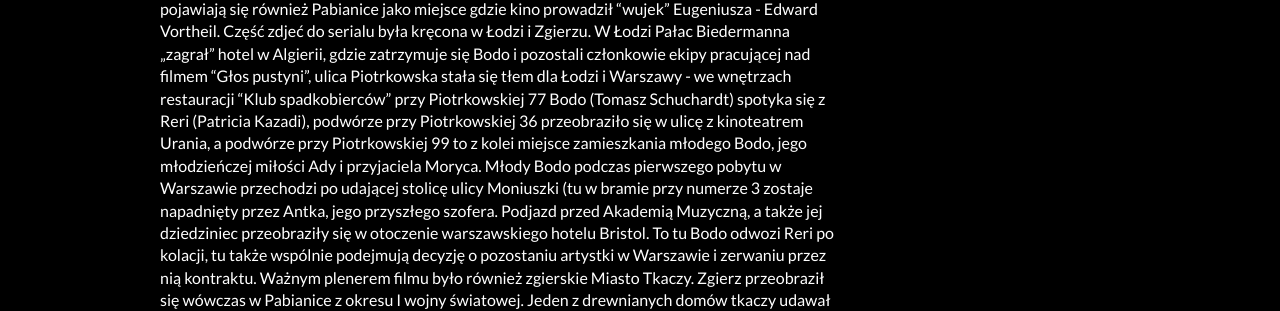
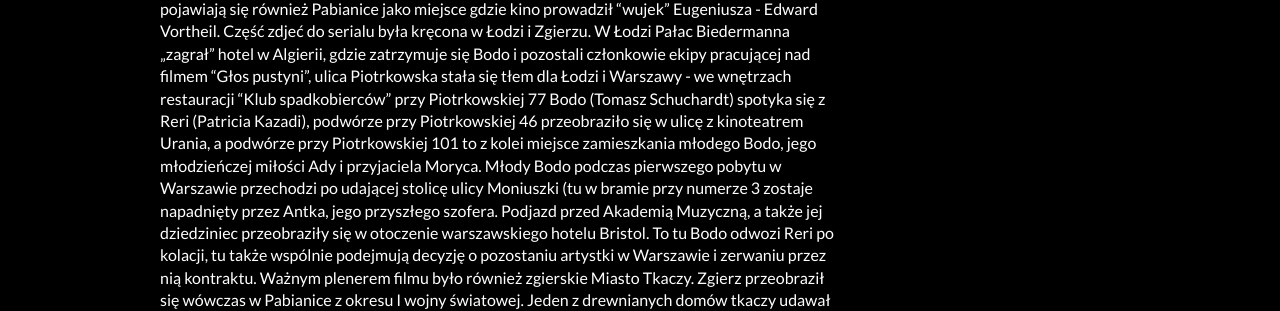
Before and after one commit to fusilli/filmowelodzkie, a Jekyll site: the page built from _filmy/bodo.md, in a window 1280 px wide. Shown: the part 458-769 px from the top of the page. Built offline with Jekyll 4.4.1, drawn with Linux system fonts in a browser that asks for light colours; nearby versions of some CDN libraries; some of the changed text lies outside the part shown.

Commit message:
Update bodo.md

```diff
--- a/_filmy/bodo.md
+++ b/_filmy/bodo.md
@@ -10,7 +10,7 @@
 link: bodo
 ---
 W 13 odcinkach serial opowiada o życiu i twórczości gwiazdy polskiego kina międzywojennego - Eugeniusza Bodo. Przyszły artysta wychował się w Łodzi, tu zresztą debiutował jako dziecko na scenie teatru Urania, prowadzonego przez jego ojca. Łódź jest dzięki temu obecna w fabule serialu, pojawiają się również Pabianice jako miejsce gdzie kino prowadził "wujek" Eugeniusza - Edward Vortheil.
-Część zdjeć do serialu była kręcona w Łodzi i Zgierzu. W Łodzi Pałac Biedermanna „zagrał” hotel w Algierii, gdzie zatrzymuje się Bodo i pozostali członkowie ekipy pracującej nad filmem "Głos pustyni", ulica Piotrkowska stała się tłem dla Łodzi i Warszawy - we wnętrzach restauracji "Klub spadkobierców" przy Piotrkowskiej 77 Bodo (Tomasz Schuchardt) spotyka się z Reri (Patricia Kazadi), podwórze przy Piotrkowskiej 36 przeobraziło się w ulicę z kinoteatrem Urania, a podwórze przy Piotrkowskiej 99 to z kolei miejsce zamieszkania młodego Bodo, jego młodzieńczej miłości Ady i przyjaciela Moryca. Młody Bodo podczas pierwszego pobytu w Warszawie przechodzi po udającej stolicę ulicy Moniuszki (tu w bramie przy numerze 3 zostaje napadnięty przez Antka, jego przyszłego szofera. Podjazd przed Akademią Muzyczną, a także jej dziedziniec przeobraziły się w otoczenie warszawskiego hotelu Bristol. To tu Bodo odwozi Reri po kolacji, tu także wspólnie podejmują decyzję o pozostaniu artystki w Warszawie i zerwaniu przez nią kontraktu.
+Część zdjeć do serialu była kręcona w Łodzi i Zgierzu. W Łodzi Pałac Biedermanna „zagrał” hotel w Algierii, gdzie zatrzymuje się Bodo i pozostali członkowie ekipy pracującej nad filmem "Głos pustyni", ulica Piotrkowska stała się tłem dla Łodzi i Warszawy - we wnętrzach restauracji "Klub spadkobierców" przy Piotrkowskiej 77 Bodo (Tomasz Schuchardt) spotyka się z Reri (Patricia Kazadi), podwórze przy Piotrkowskiej 46 przeobraziło się w ulicę z kinoteatrem Urania, a podwórze przy Piotrkowskiej 101 to z kolei miejsce zamieszkania młodego Bodo, jego młodzieńczej miłości Ady i przyjaciela Moryca. Młody Bodo podczas pierwszego pobytu w Warszawie przechodzi po udającej stolicę ulicy Moniuszki (tu w bramie przy numerze 3 zostaje napadnięty przez Antka, jego przyszłego szofera. Podjazd przed Akademią Muzyczną, a także jej dziedziniec przeobraziły się w otoczenie warszawskiego hotelu Bristol. To tu Bodo odwozi Reri po kolacji, tu także wspólnie podejmują decyzję o pozostaniu artystki w Warszawie i zerwaniu przez nią kontraktu.
 Ważnym plenerem filmu było również zgierskie Miasto Tkaczy. Zgierz przeobraził się wówczas w Pabianice z okresu I wojny światowej. Jeden z drewnianych domów tkaczy udawał kinoteatr Luna (prowadzony przez Vortheila), tu również młody Bodo pracował jako grabarz, chowający ofiary epidemii.
 Więcej o filmie można przeczytać na stronie: http://filmpolski.pl/fp/index.php?film=1237763 oraz na
 www.bodo.tvp.pl/23793800/bodo-od-kuchni-czyli-jak-to-naprawde-wyglada
```
